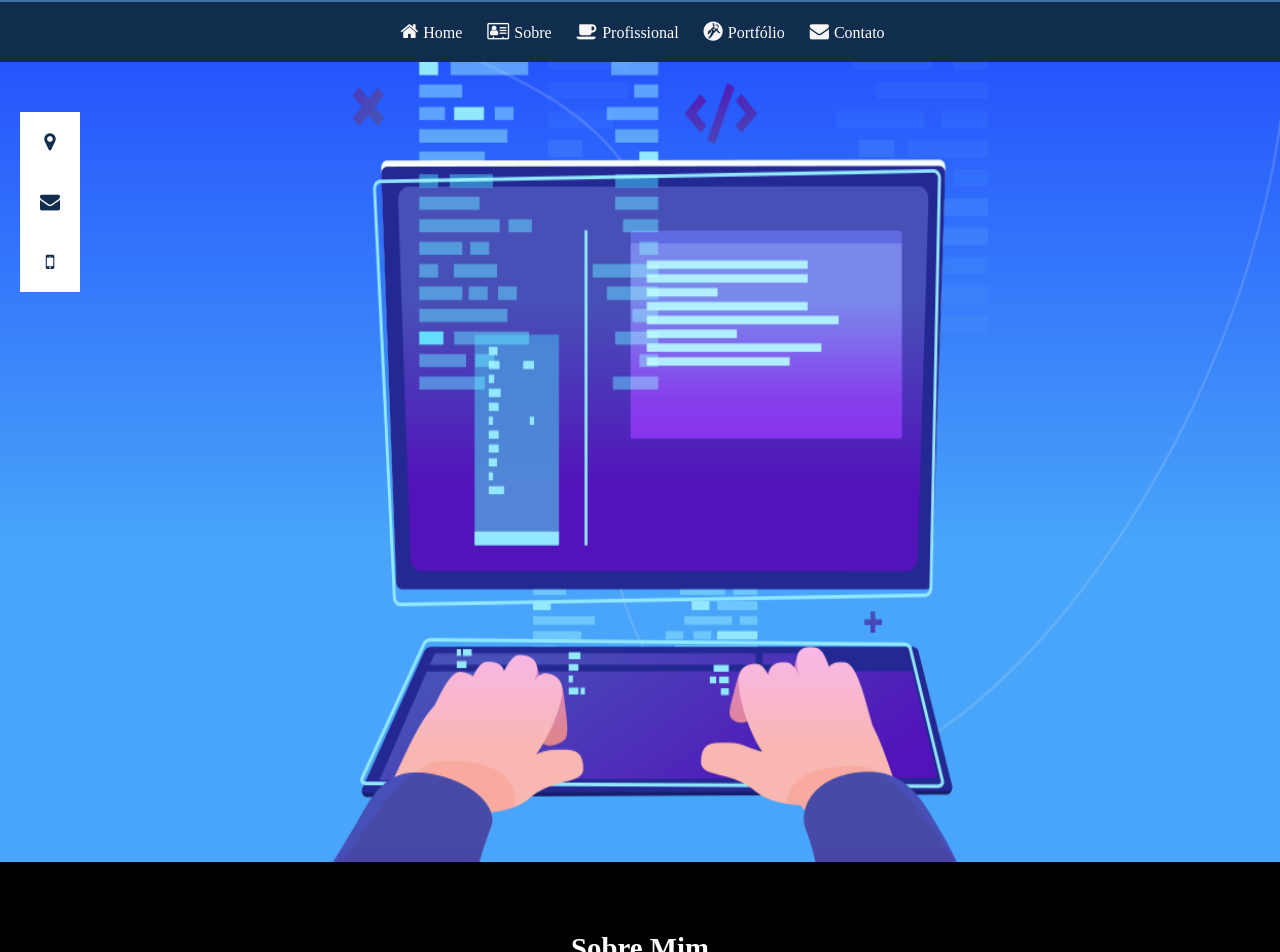
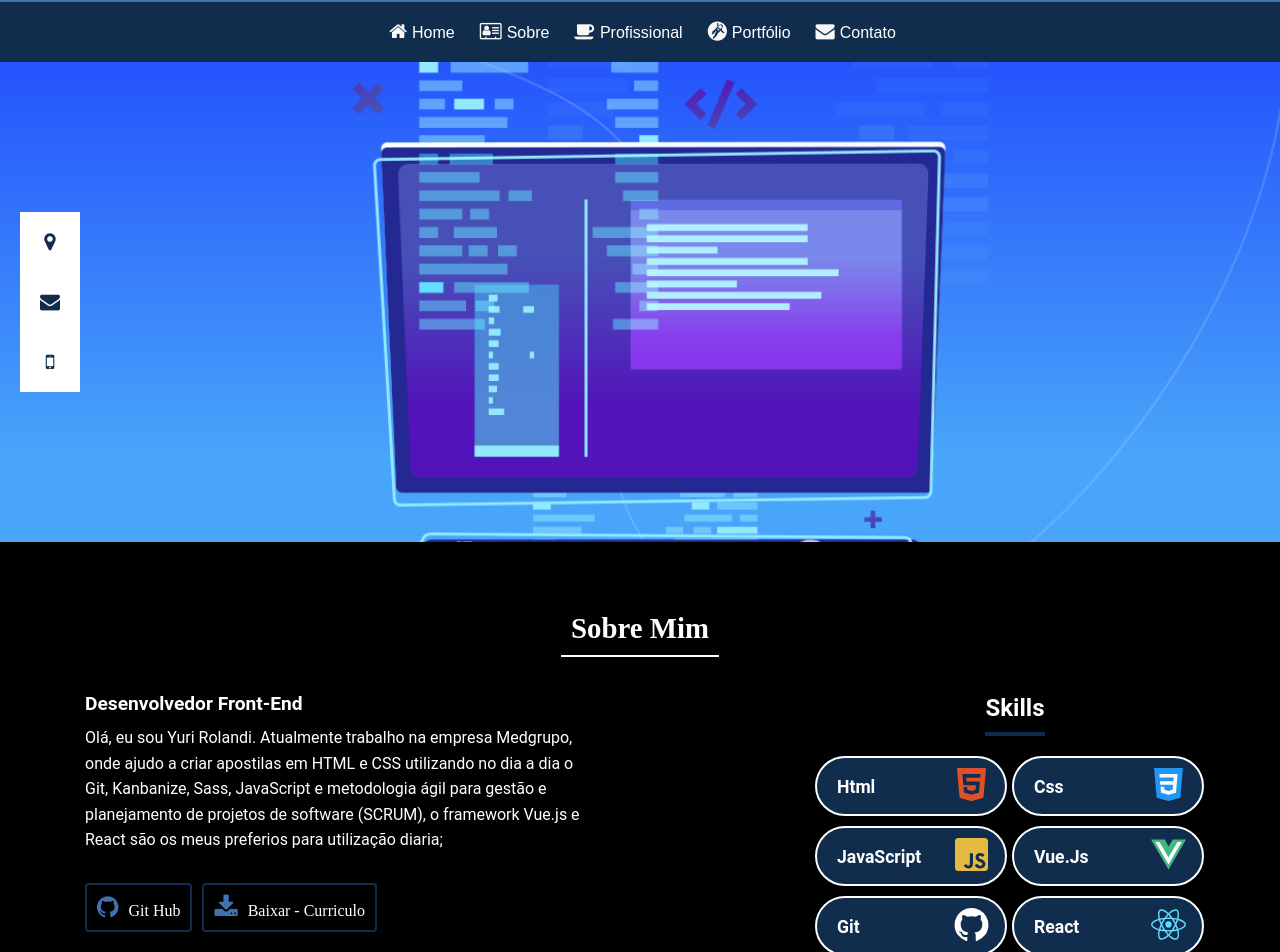
Before and after one commit to yurirolandi/Vue-Portfolio, a Vue app: page /#/ in a window 1280 px wide. Shown: the top 952 px of the page. Built offline with nearby package versions, Linux system fonts and the light colour scheme.

Commit message:
Ajuste no caminho das fontes

```diff
--- a/src/App.vue
+++ b/src/App.vue
@@ -7,7 +7,6 @@
 </template>
 
 <script>
-
 import Header from './components/Header/index'
 import Footer from './components/Footer/index'
 export default {
--- a/src/assets/scss/_partial/_page.scss
+++ b/src/assets/scss/_partial/_page.scss
@@ -13,14 +13,14 @@ html {
     font-size: $browser-context;
 
     body {
-        font-family: roboto;
+        font-family: roboto, sans-serif;
 
         section.about,
         section.inicial,
         section.professional,
         section.portfolio{
             display: block;
-            height: 100vh;
+            height: auto;
         }
         section.contato{
             display: flex;
--- a/src/assets/scss/_partial/_typography.scss
+++ b/src/assets/scss/_partial/_typography.scss
@@ -1,14 +1,15 @@
+
 @font-face {
     font-family: Montserrat;
-    src: local('../../../../public/fonts/Montserrat-Regular.ttf');
+    src: url('/public/fonts/Montserrat-Regular.ttf') format('ttf');
 }
 
 @font-face {
     font-family: OpenSans;
-    src: local('../../../../public/fonts/OpenSansCondensed-Light.ttf');
+    src: url('/public/fonts/OpenSansCondensed-Light.ttf') format('ttf');
 }
 
 @font-face {
     font-family: RobotoRegular;
-    src: local('../../../../public/fonts/Roboto-Regular.ttf');
+    src: local('/public/fonts/Roboto-Regular.ttf') format('ttf');
 }
--- a/src/components/About/About.scss
+++ b/src/components/About/About.scss
@@ -22,14 +22,17 @@
 
     .about-conteudo{
             display: flex;
-            padding: 30px;
+            padding: 15px;
             justify-content: center;
+            flex-wrap: wrap;
 
         .about-conteiner{
             display: flex;
             flex-direction: column;
-            margin: 80px 0 0 0;
-            width: 50%;
+            margin: 20px 0;
+            padding: 0 20px;
+            justify-content: left;
+            width: 60%;
 
             .about-subtitulo{
                 font-size: 1.2em;
@@ -82,10 +85,6 @@
             }
         }
 
-
-    }
-
-
         .about-skill{
             display: flex;
             flex-direction: column;
@@ -98,7 +97,7 @@
                 font-size: 1.5em;
                 padding: 6px 0 10px 0;
                 border-bottom: 4px solid $color-base;
-            font-family: roboto;
+                font-family: roboto, sans-serif;
                 width: fit-content;
                 align-self: center;
                 color: $color-branca;
@@ -146,3 +145,7 @@
             }
         }
     }
+
+
+
+}
--- a/src/components/Contato/Contato.scss
+++ b/src/components/Contato/Contato.scss
@@ -12,7 +12,7 @@
         display: block;
         text-align: center;
         width: 85%;
-        font-family: roboto;
+        font-family: roboto, sans-serif;
         margin: 30px auto;
         max-width: 500px;
         background-color: $color-terciaria;
--- a/src/components/Footer/Footer.scss
+++ b/src/components/Footer/Footer.scss
@@ -16,7 +16,7 @@
             .footer-text{
                 color: $color-branca;
                 align-self: flex-end;
-                font-family: Montserrat;
+                font-family: Montserrat, sans-serif;
             }
         }
 
--- a/src/components/Header/Header.scss
+++ b/src/components/Header/Header.scss
@@ -20,7 +20,7 @@
                 padding: 20px 5px;
                 a{
                     padding: 20px 5px;
-                    font-family: Montserrat;
+                    font-family: Montserrat, sans-serif;
                     color: $color-branca;
                     text-decoration: none;
 
--- a/src/components/Inicial/Inicial.html
+++ b/src/components/Inicial/Inicial.html
@@ -2,7 +2,6 @@
 <section class="inicial">
         <div class="painel">
                 <div class="painel-option">
-
                     <div class="option">
                       <i class="fa fa-map-marker" aria-hidden="true"></i>
                       <div class="painel-text">
@@ -10,15 +9,12 @@
                       </div>
                     </div>
 
-
                     <div class="option">
                       <i class="fa fa-envelope" aria-hidden="true"></i>
                       <div class="painel-text">
                         sd.rolandi@gmail.com
                       </div>
                     </div>
-
-
 
                     <div class="option">
                       <i class="fa fa-mobile" aria-hidden="true"></i>
--- a/src/components/Inicial/Inicial.scss
+++ b/src/components/Inicial/Inicial.scss
@@ -1,15 +1,17 @@
 @import '../../assets/scss/main';
 
 .inicial {
-    background-image: url(../../assets/img/desenvolvedor-web.png);
+    background-image: url('../../assets/img/desenvolvedor-web.png');
     background-repeat: no-repeat;
     height: 700px;
     background-position: top;
-    background-size:100% 100%;
+    background-size:cover;
     background-attachment: fixed;
 
+       .painel{
+            display: block;
             .painel-option{
-            padding: 50px 20px;
+                padding: 150px 20px;
                 .option{
                     cursor: pointer;
                     position: relative;
@@ -51,6 +53,7 @@
                 }
             }
         }
+    }
 
 
 }
```
Lines whose indentation alone changed are shown as unchanged.
